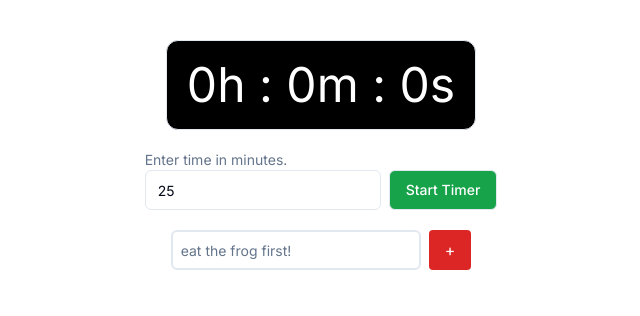
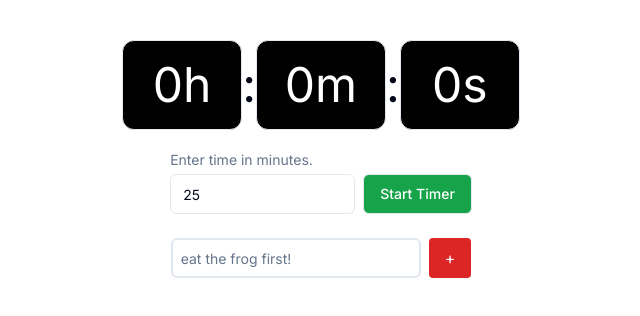
Before and after one commit to peterjohnson1000/pomodoro-app, a Next.js app: page / in a window 1280 px wide. Shown: the top 316 px of the page, without its empty margins (319-959 px from the left). Built offline with nearby package versions, Linux system fonts and the light colour scheme.

Commit message:
styled the timer display

```diff
--- a/app/countdownTimer/CountdownTimer.tsx
+++ b/app/countdownTimer/CountdownTimer.tsx
@@ -7,7 +7,6 @@ import { FaRegPauseCircle } from "react-icons/fa";
 import { MdOutlineNotStarted } from "react-icons/md";
 
 export default function CountdownTimer() {
-
     const hours: number = 0;
     const [minutes, setMinutes] = useState<number>(25);
     const [time, setTime] = useState<number>(0);
@@ -21,7 +20,6 @@ export default function CountdownTimer() {
         seconds:0
     });
     const startTimeRef = useRef<any>();
-
 
     const totalTimeCalculator = (hours: number, minutes: number) => {
         return ((hours * 60 * 60 * 1000) + (minutes * 60 * 1000))
@@ -38,6 +36,7 @@ export default function CountdownTimer() {
                 //play a sound when timer naturally becomes 0
                 // playAudio();
                 setStop(false);
+                // notifyMe();
             }
         }
 
@@ -99,19 +98,57 @@ export default function CountdownTimer() {
         }
     }
 
+    const stopTimer = () => {
+        setTime(0);
+        setPause(false);
+        setStop(true);
+        setDisplayTimer({
+            hours:0,
+            minutes: 0,
+            seconds: 0
+        })
+    }
+
     const playAudio = () => {
         const audio = new Audio("https://media.geeksforgeeks.org/wp-content/uploads/20190531135120/beep.mp3");
         audio.play();
     }
 
+    function notifyMe() {
+        if (Notification.permission === "granted") {
+          // Check whether notification permissions have already been granted;
+          // if so, create a notification
+          const notification = new Notification("Hi there!");
+          // …
+        } else if (Notification.permission !== "denied") {
+          // We need to ask the user for permission
+          Notification.requestPermission().then((permission) => {
+            // If the user accepts, let's create a notification
+            if (permission === "granted") {
+              const notification = new Notification("Hi there!");
+              // …
+            }
+          });
+        }
+    }
+
     return (
         <div className="flex justify-center flex-col items-center">
-            <h1 className="mt-10 border bg-black text-white p-5 rounded-xl text-5xl">{displayTimer.hours}h : {displayTimer.minutes}m : {displayTimer.seconds}s</h1>
+            {/* <h1 className="mt-10 border bg-black text-white p-5 rounded-xl text-5xl">{displayTimer.hours}h : {displayTimer.minutes}m : {displayTimer.seconds}s</h1> */}
+
+            <div className="flex justify-center items-center">
+                <h1 className="mt-10 border bg-black text-white p-5 rounded-xl text-5xl text-center w-[120px]">{displayTimer.hours < 0 ? `0${displayTimer.hours}` : displayTimer.hours}h</h1>
+                <p className="mt-10 text-5xl">:</p>
+                <h1 className="mt-10 border bg-black text-white p-5 rounded-xl text-5xl text-center w-[130px]">{displayTimer.minutes < 0 ? `0${displayTimer.minutes}` : displayTimer.minutes}m</h1>
+                <p className="mt-10 text-5xl">:</p>
+                <h1 className="mt-10 border bg-black text-white p-5 rounded-xl text-5xl text-center w-[120px]">{displayTimer.seconds < 0 ? `0${displayTimer.seconds}` : displayTimer.seconds}s</h1>
+            </div>
+
             <div className="my-5">
                 {
                     time > 0 ?
                         <div className="flex justify-center items-center">
-                            <FaRegStopCircle className="text-4xl mr-3 hover:cursor-pointer" onClick={() => { setTime(0); setPause(false); setStop(true); }} />
+                            <FaRegStopCircle className="text-4xl mr-3 hover:cursor-pointer" onClick={stopTimer} />
                             {/* temp disabling the pause button */}
                             {/* <div onClick={() => setPause(!pause)}>
                                 {pause ? <MdOutlineNotStarted className="text-4xl hover:cursor-pointer" /> : <FaRegPauseCircle className="text-4xl hover:cursor-pointer" />}
@@ -127,8 +164,13 @@ export default function CountdownTimer() {
                                     <Input className="col-span-2 h-10 mr-2" type="text" value="loading" readOnly/> :
                                     <Input className="col-span-2 h-10 mr-2" type="number" value={minutes} onChange={(e) => minutesInputOnChange(e)} />
                                 } */}
-
-                                <Input className="col-span-2 h-10 mr-2" type={initialDataFetched ? "number" : "text"} value={initialDataFetched == false ? "fetching minutes..." : minutes} onChange={(e) => minutesInputOnChange(e)} />
+                                {/* <Input className="col-span-2 h-10 mr-2" type={initialDataFetched ? "number" : "text"} value={initialDataFetched == false ? "fetching minutes..." : minutes} onChange={(e) => minutesInputOnChange(e)} /> */}
+                                {
+                                    !initialDataFetched ?
+                                    <p className="w-[185px] h-10 border p-2 rounded-md mr-2 my-1">fetching minutes...</p>
+                                    :
+                                    <Input className="w-[185px] h-10 mr-2 my-1" type="number" value={minutes ? minutes : ""} onChange={(e) => minutesInputOnChange(e)} />
+                                }
                                 <Button variant="outline" className="bg-green-600 text-white" onClick={setHoursAndMinutes}>Start Timer</Button>
                             </div>
                         </div>
```
